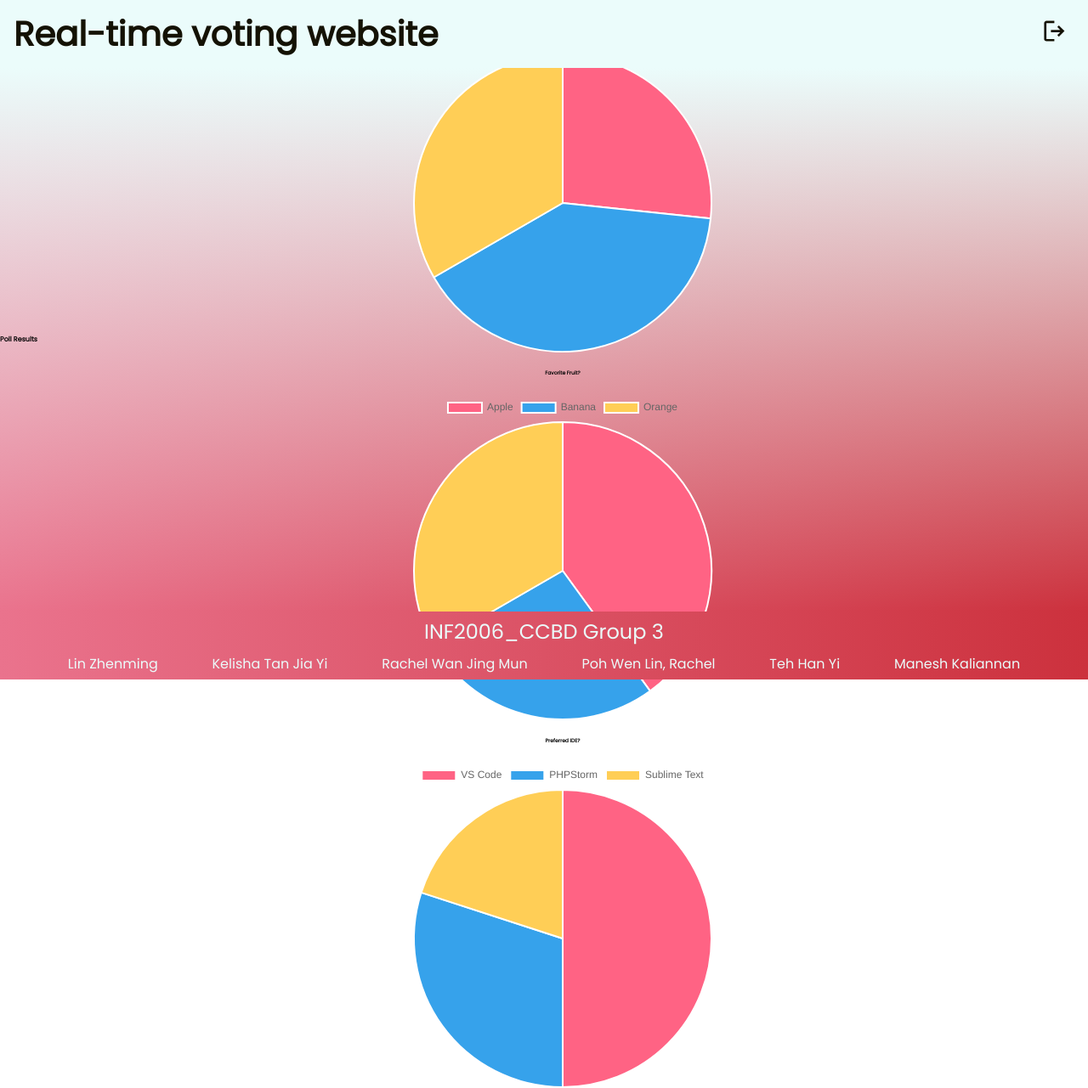
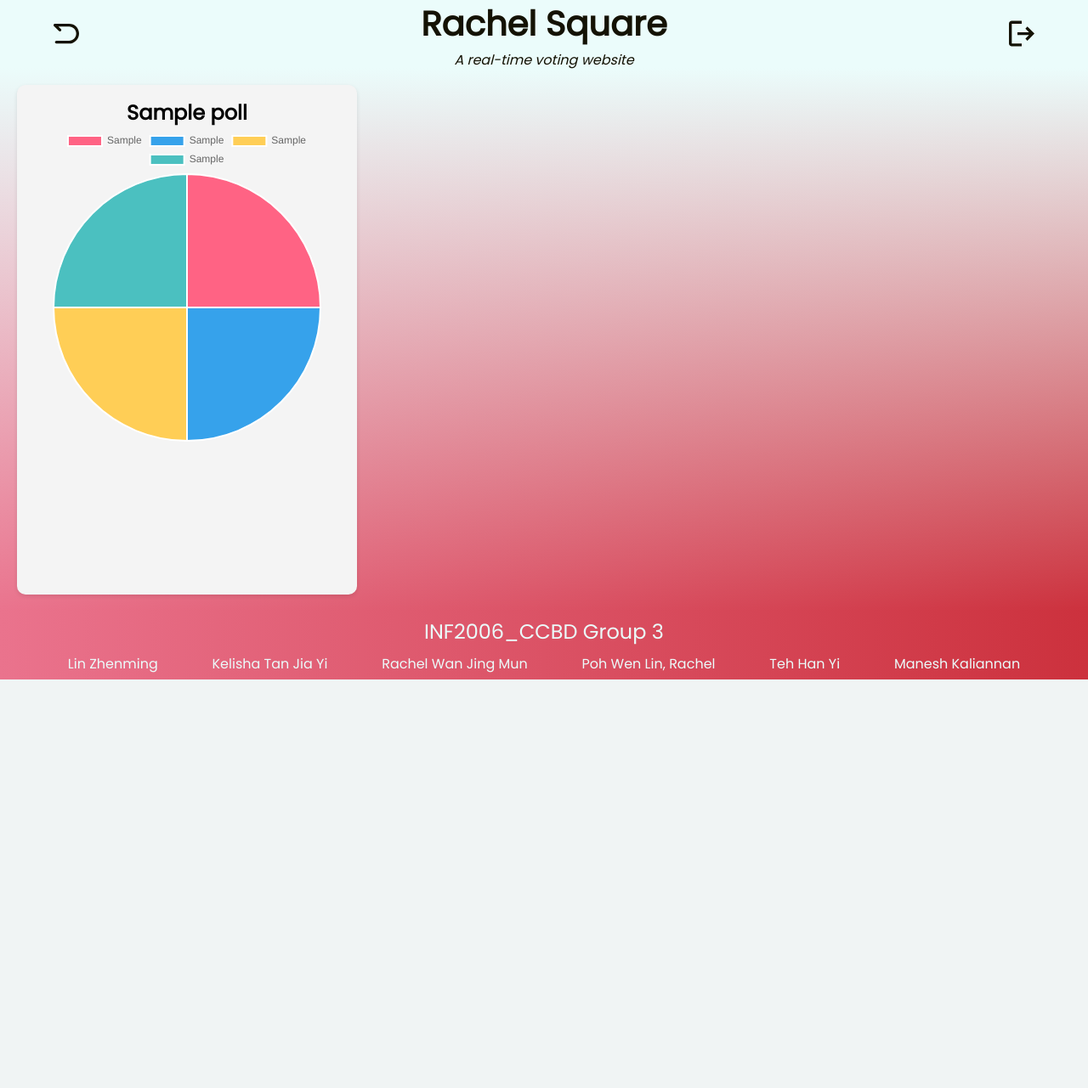
Before and after one commit to elz-ming/INF2006_CCBD, a PHP site: page /views/result_page.php in a window 1280 px wide. Shown: the whole page at 85% size. After the commit the page ends 800 px from the top, so only its background shows below. Run offline with PHP 8.4, Linux system fonts and the light colour scheme; tables that the repository leaves empty or names only in its code hold one stand-in row (values such as "Sample post"); some libraries are stand-ins or nearby versions.

Commit message:
Feat/poll voting (#3)
* feat: create api to submit vote

* del: remove login component

* chore: rename index.css to poll_page.css

* chore: streamline styles.css into specific css files

* del: remove redundant file

* chore: move script tag to js file

* chore: aesthetic touch ups

* feat: add back button to the header

* chore: refactor css file

* chore: refactor javascript file

* del: remove rubbish comment

* feat: create charts that read data properly

```diff
--- a/components/header.php
+++ b/components/header.php
@@ -1,14 +1,28 @@
 <header>
-  <h1 id="title">Real-time voting website</h1>
+  <div id="left">
+    <button id="back-button">
+      <svg width="40" height="41" viewBox="0 0 40 41" fill="none" xmlns="http://www.w3.org/2000/svg">
+        <path fill-rule="evenodd" clip-rule="evenodd"
+          d="M5.12667 9.96168C5.25291 9.65721 5.46659 9.397 5.74071 9.21396C6.01482 9.03092 6.33706 8.93327 6.66667 8.93335H23.3333C24.8654 8.93335 26.3825 9.23512 27.798 9.82142C29.2134 10.4077 30.4996 11.2671 31.5829 12.3504C32.6663 13.4338 33.5256 14.7199 34.1119 16.1354C34.6982 17.5508 35 19.0679 35 20.6C35 22.1321 34.6982 23.6492 34.1119 25.0647C33.5256 26.4801 32.6663 27.7662 31.5829 28.8496C30.4996 29.9329 29.2134 30.7923 27.798 31.3786C26.3825 31.9649 24.8654 32.2667 23.3333 32.2667H8.33333C7.89131 32.2667 7.46738 32.0911 7.15482 31.7785C6.84226 31.466 6.66667 31.042 6.66667 30.6C6.66667 30.158 6.84226 29.7341 7.15482 29.4215C7.46738 29.1089 7.89131 28.9334 8.33333 28.9334H23.3333C25.5435 28.9334 27.6631 28.0554 29.2259 26.4926C30.7887 24.9298 31.6667 22.8102 31.6667 20.6C31.6667 18.3899 30.7887 16.2703 29.2259 14.7075C27.6631 13.1447 25.5435 12.2667 23.3333 12.2667H10.69L13.6783 15.255C13.9819 15.5694 14.1499 15.9904 14.1461 16.4274C14.1423 16.8643 13.967 17.2824 13.658 17.5914C13.349 17.9004 12.931 18.0757 12.494 18.0795C12.057 18.0833 11.636 17.9153 11.3217 17.6117L5.48833 11.7783C5.25511 11.5453 5.09626 11.2483 5.03189 10.9249C4.96751 10.6015 5.00049 10.2663 5.12667 9.96168Z"
+          fill="#141204" />
+      </svg>
+    </button>
+  </div>
+  <div id="center">
+    <h1>Rachel Square</h1>
+    <p>A real-time voting website</p>
+  </div>
+  <div id="right">
     <div id="logout">
       <form method="POST" action="/api/logout">
         <button id="logout-button">
-        <svg width="33" height="33" viewBox="0 0 33 33" fill="none" xmlns="http://www.w3.org/2000/svg">
+          <svg width="40" height="41" viewBox="0 0 40 41" fill="none" xmlns="http://www.w3.org/2000/svg">
             <path
-            d="M7.06666 28.6C6.33333 28.6 5.70577 28.3391 5.18399 27.8173C4.66222 27.2956 4.40088 26.6676 4.39999 25.9333V7.26667C4.39999 6.53333 4.66133 5.90578 5.18399 5.384C5.70666 4.86222 6.33422 4.60089 7.06666 4.6H16.4V7.26667H7.06666V25.9333H16.4V28.6H7.06666ZM21.7333 23.2667L19.9 21.3333L23.3 17.9333H12.4V15.2667H23.3L19.9 11.8667L21.7333 9.93333L28.4 16.6L21.7333 23.2667Z"
+              d="M8.33333 35.6C7.41667 35.6 6.63222 35.2739 5.98 34.6216C5.32778 33.9694 5.00111 33.1844 5 32.2666V8.93331C5 8.01664 5.32667 7.2322 5.98 6.57998C6.63333 5.92775 7.41778 5.60109 8.33333 5.59998H20V8.93331H8.33333V32.2666H20V35.6H8.33333ZM26.6667 28.9333L24.375 26.5166L28.625 22.2666H15V18.9333H28.625L24.375 14.6833L26.6667 12.2666L35 20.6L26.6667 28.9333Z"
               fill="#141204" />
           </svg>
         </button>
       </form>
     </div>
+  </div>
 </header>
--- a/css/poll_page.css
+++ b/css/poll_page.css
@@ -4,7 +4,6 @@ main {
   align-items: center;
   justify-content: flex-start;
   gap: 4rem;
-  width: 100%;
   padding: 4rem 4rem;
   overflow-y: scroll;
 }
--- a/css/result_page.css
+++ b/css/result_page.css
@@ -1,21 +1,24 @@
-.charts {
-  width: 30%; /* Adjusted width for better layout */
-  margin: 10px auto;
-  padding-top: 50px;
-  display: flex;
-  flex-wrap: wrap;
+main {
+  display: grid;
+  grid-template-columns: repeat(3, 1fr); /* 3 polls per row */
   gap: 20px;
-  justify-content: center;
-}
-
-.chart-container {
-  flex: 1 1 calc(50% - 40px); /* Two columns with some gap */
-  max-width: calc(50% - 40px);
-  box-sizing: border-box;
+  max-height: 80vh; /* Maximum height for scrolling */
+  overflow-y: scroll; /* Enable vertical scrolling */
   padding: 20px;
 }
 
-.chart-container canvas {
-  width: 100%;
-  height: auto;
+/* Each poll item */
+.poll-item {
+  background-color: #f4f4f4;
+  border-radius: 10px;
+  padding: 15px;
+  box-shadow: 0 2px 5px rgba(0, 0, 0, 0.1);
+  display: flex;
+  flex-direction: column;
+  align-items: center;
 }
+
+.poll-item h2 {
+  text-align: center;
+  font-size: 6rem;
+}
--- a/css/styles.css
+++ b/css/styles.css
@@ -42,7 +42,7 @@ footer {
 }
 
 header {
-  justify-content: space-between;
+  justify-content: center;
   align-items: center;
   top: 0;
   background-color: #ebfcfb;
@@ -64,6 +64,7 @@ footer {
 }
 
 main {
+  width: 100%;
   height: 80vh;
 }
 
@@ -71,20 +72,34 @@ section {
   display: flex;
 }
 
-#title {
+header button {
+  all: unset;
+  display: inline-block;
+  cursor: pointer;
+}
+
+header #left,
+header #right {
+  display: flex;
+  justify-content: center;
+  align-items: center;
+  flex: 1;
+}
+
+header #center {
+  display: flex;
+  flex-direction: column;
+  align-items: center;
+  flex: 8;
+}
+
+header h1 {
   font-size: 10rem;
 }
 
-#logout {
-  width: 10rem;
-  height: 10rem;
-  font-size: 2rem;
-}
-
-#logout button {
-  all: unset;
-  display: inline-block;
-  cursor: pointer;
+header p {
+  font-size: 4rem;
+  font-style: italic;
 }
 
 #footer-title {
--- a/css/voting_page.css
+++ b/css/voting_page.css
@@ -2,7 +2,6 @@ main {
   display: flex;
   flex-direction: column;
   gap: 4rem;
-  width: 100%;
   padding: 4rem;
 }
 
--- /dev/null
+++ b/js/result_page.js
@@ -0,0 +1,9 @@
+document.addEventListener("DOMContentLoaded", function () {
+  const backButton = document.getElementById("back-button");
+
+  if (backButton) {
+    backButton.addEventListener("click", () => {
+      window.location.href = "/"; // Adjust the path to your homepage if needed
+    });
+  }
+});
--- a/views/result_page.php
+++ b/views/result_page.php
@@ -1,3 +1,19 @@
+<?php
+require_once '../connect.php'; // Make sure connect.php is correctly set up for your database connection
+
+// Fetch poll data from the database
+try {
+  // Example query to fetch polls from the database
+  $query = 'SELECT question, selection1, selection1_count, selection2, selection2_count, selection3, selection3_count, selection4, selection4_count FROM polls';
+  $stmt = $pdo->query($query);
+  $polls = $stmt->fetchAll(PDO::FETCH_ASSOC);
+} catch (PDOException $e) {
+  // Handle any errors
+  echo "Failed to fetch poll data: " . $e->getMessage();
+  $polls = []; // Set polls to an empty array if there is an error
+}
+?>
+
 <!DOCTYPE html>
 <html lang="en">
 
@@ -14,41 +30,57 @@
   <?php include '../components/background.php'; ?>
   <?php include '../components/header.php'; ?>
 
-    <h1>Poll Results</h1>
+  <main>
+    <?php
+    foreach ($polls as $index => $poll) {
+      echo '<div class="poll-item">';
+      echo '<h2>' . htmlspecialchars($poll['question']) . '</h2>';
+      echo '<canvas id="chart' . $index . '" width="200" height="200"></canvas>';
+      echo '</div>';
+    }
+    ?>
+  </main>
+  <?php include '../components/footer.php'; ?>
+  <script>
+    document.addEventListener("DOMContentLoaded", function () {
+      <?php
+      foreach ($polls as $index => $poll) {
+        // Prepare the labels (selections) and data (counts)
+        $labels = json_encode([
+          $poll['selection1'],
+          $poll['selection2'],
+          isset($poll['selection3']) ? $poll['selection3'] : null,
+          isset($poll['selection4']) ? $poll['selection4'] : null
+        ]);
 
-    <div class="charts" style="padding=100px">
-        <?php
-        $polls = [
-            ['question' => 'Favorite Color?', 'options' => ['Red', 'Blue', 'Green'], 'votes' => [10, 15, 5]],
-            ['question' => 'Best Programming Language?', 'options' => ['PHP', 'JavaScript', 'Python'], 'votes' => [20, 30, 25]],
-            ['question' => 'Favorite Fruit?', 'options' => ['Apple', 'Banana', 'Orange'], 'votes' => [12, 8, 10]],
-            ['question' => 'Preferred IDE?', 'options' => ['VS Code', 'PHPStorm', 'Sublime Text'], 'votes' => [25, 15, 10]]
-        ];
+        $data = json_encode([
+          $poll['selection1_count'],
+          $poll['selection2_count'],
+          isset($poll['selection3_count']) ? $poll['selection3_count'] : 0,
+          isset($poll['selection4_count']) ? $poll['selection4_count'] : 0
+        ]);
 
-        foreach ($polls as $index => $poll) {
-            echo '<h2>' . $poll['question'] . '</h2>';
-            echo '<canvas id="chart' . $index . '"></canvas>';
-            echo '<script>
-                var ctx = document.getElementById("chart' . $index . '").getContext("2d");
-                var chart = new Chart(ctx, {
+        echo '
+        var ctx' . $index . ' = document.getElementById("chart' . $index . '").getContext("2d");
+        var chart' . $index . ' = new Chart(ctx' . $index . ', {
           type: "pie",
           data: {
-                        labels: ' . json_encode($poll['options']) . ',
+            labels: ' . $labels . ',
             datasets: [{
-                            data: ' . json_encode($poll['votes']) . ',
-                            backgroundColor: ["#FF6384", "#36A2EB", "#FFCE56", "#4BC0C0", "#9966FF", "#FF9F40"]
+              data: ' . $data . ',
+              backgroundColor: ["#FF6384", "#36A2EB", "#FFCE56", "#4BC0C0"]
             }]
           },
           options: {
             responsive: true
           }
         });
-            </script>';
+        ';
       }
       ?>
-    </div>
-
-    <?php include '../components/footer.php'; ?>
+    });
+  </script>
+  <script src="../js/result_page.js"></script>
 </body>
 
 </html>
```
Also changed, not shown: js/poll_page.js (added, +16 -0 lines), js/voting_page.js (+30 -3 lines), views/poll_page.php (+1 -14 lines), views/voting_page.php (+12 -4 lines). Lines whose indentation alone changed are shown as unchanged.
